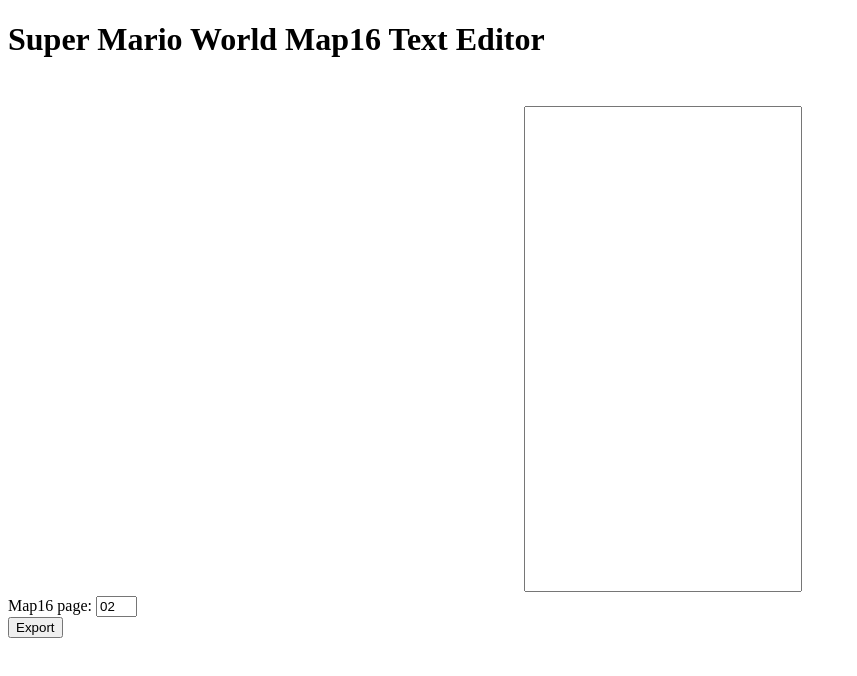
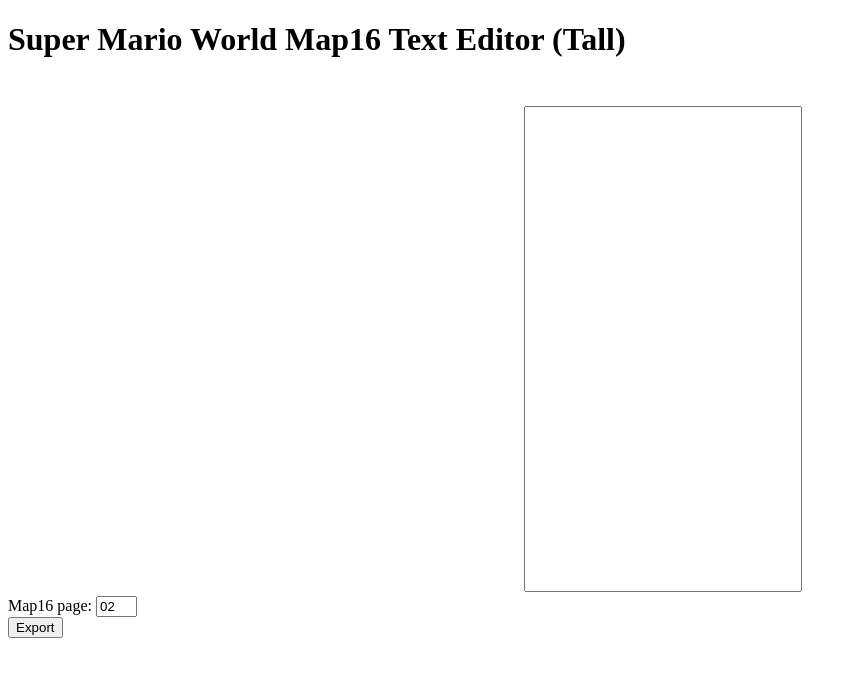
Before and after one commit to CircleFriendo/smw-map16-text-editor-tall, a plain HTML site: page index.html in a window 1280 px wide. Shown: the whole page, without its empty margins (0-857 px from the left). Drawn offline with Linux system fonts and the light colour scheme.

Commit message:
Update index.html

```diff
--- a/index.html
+++ b/index.html
@@ -8,7 +8,7 @@
 <body>
 
 
-<h1>Super Mario World Map16 Text Editor</h1>
+<h1>Super Mario World Map16 Text Editor (Tall)</h1>
 
 <canvas id='preview' width='512' height='512'></canvas>
 
```
